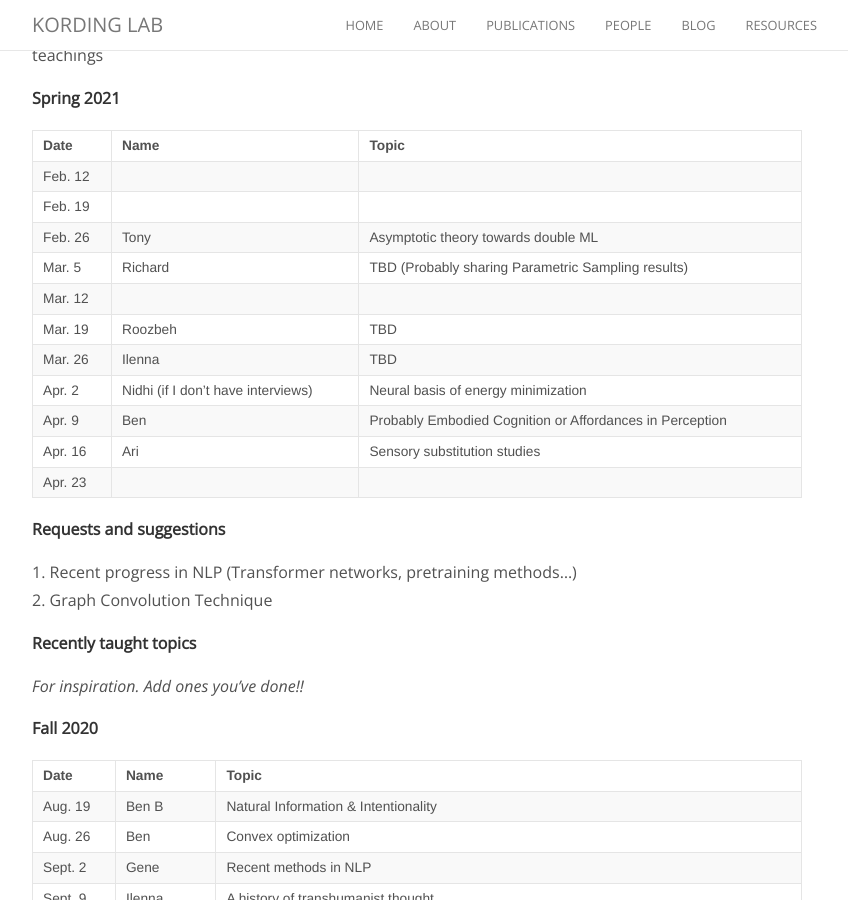
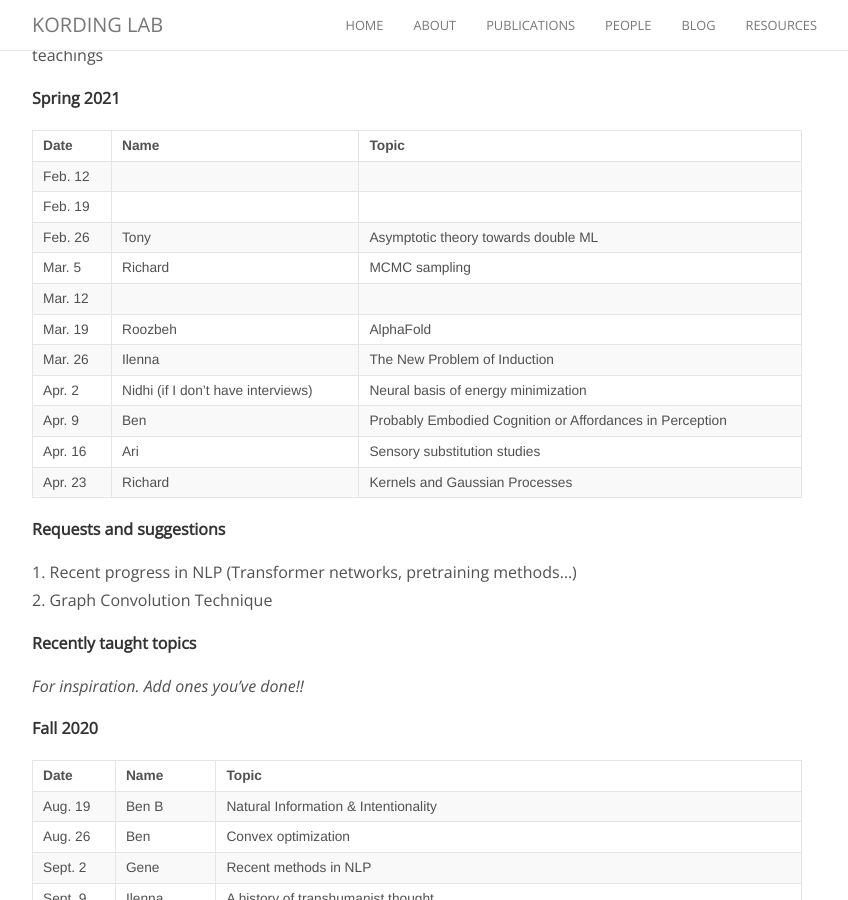
Before and after one commit to KordingLab/KordingLab.github.io, a Jekyll site: the page built from _posts/2018-08-29-upcoming-lab-teaching.md, in a window 1280 px wide and 900 px high, scrolled down 361 px. Shown: the whole window, without its empty margins (223-1071 px from the left). Built offline with Jekyll 4.4.1, drawn with Linux system fonts in a browser that asks for light colours; nearby versions of some CDN libraries; comment, search, counter and statistics services are not loaded.

Commit message:
Updated old teaching titles. added myself 4/23

```diff
--- a/_posts/2018-08-29-upcoming-lab-teaching.md
+++ b/_posts/2018-08-29-upcoming-lab-teaching.md
@@ -21,14 +21,14 @@ Get on the listserve for announcements: https://groups.google.com/forum/#!forum/
 | Feb. 12 | |  |
 | Feb. 19 |  |  |
 | Feb. 26 | Tony  | Asymptotic theory towards double ML |
-| Mar. 5 | Richard | TBD (Probably sharing Parametric Sampling results) |
+| Mar. 5 | Richard | MCMC sampling |
 | Mar. 12 |  |  |
-| Mar. 19 | Roozbeh | TBD |
-| Mar. 26 | Ilenna| TBD |
+| Mar. 19 | Roozbeh | AlphaFold |
+| Mar. 26 | Ilenna| The New Problem of Induction |
 | Apr. 2 | Nidhi (if I don't have interviews)  | Neural basis of energy minimization |
 | Apr. 9 | Ben | Probably Embodied Cognition or Affordances in Perception |
-| Apr. 16 |  Ari| Sensory substitution studies |
-| Apr. 23 |  | |
+| Apr. 16 | Ari| Sensory substitution studies |
+| Apr. 23 | Richard | Kernels and Gaussian Processes |
 
 
 **Requests and suggestions**
```
